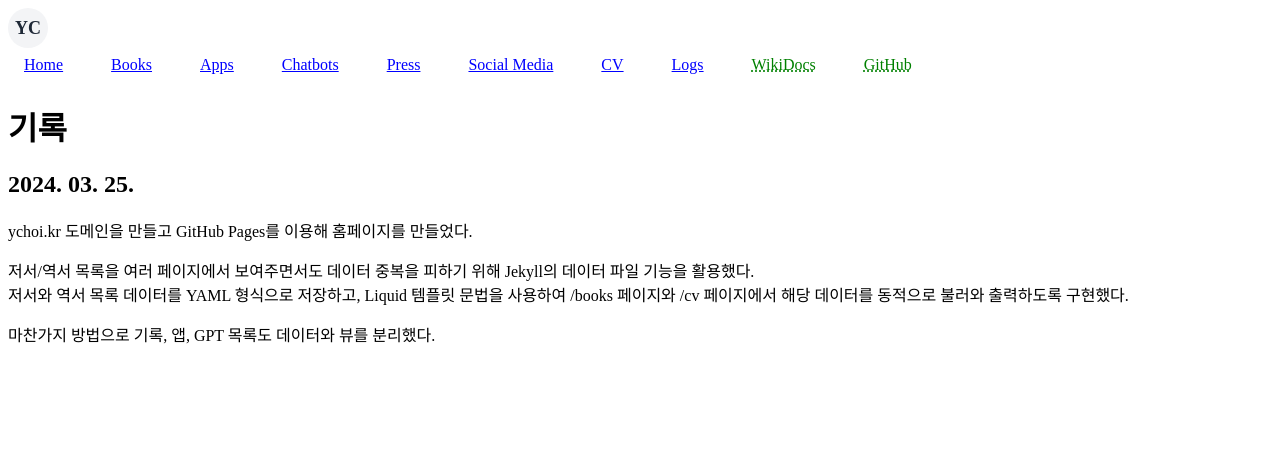
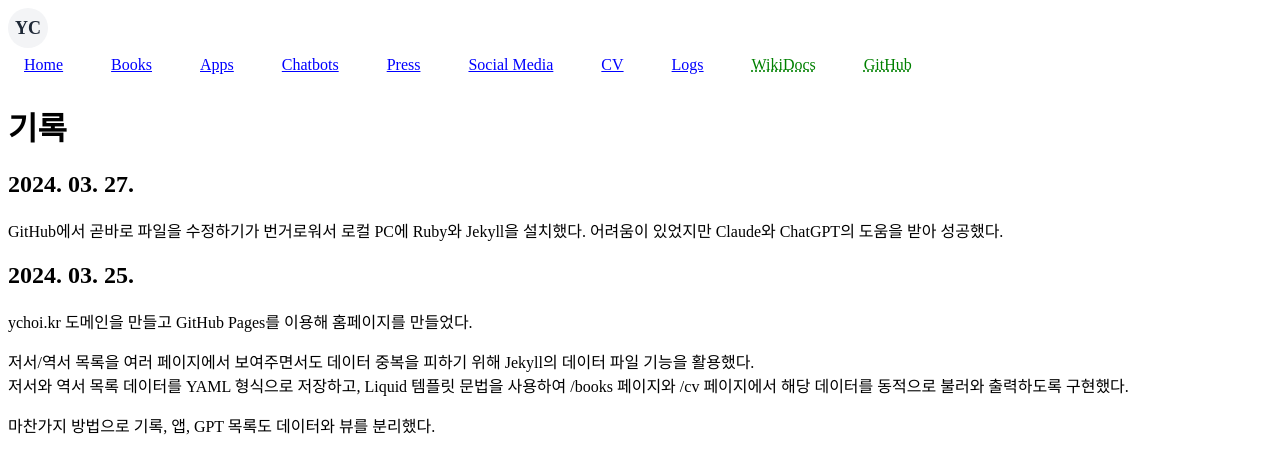
Before and after one commit to ychoi-kr/ychoi.kr, a Jekyll site: the page built from log/index.md, in a window 1280 px wide. Shown: the top 474 px of the page. Built offline with Jekyll 4.4.1, drawn with Linux system fonts in a browser that asks for light colours.

Commit message:
Update log

```diff
--- a/_data/logs.yml
+++ b/_data/logs.yml
@@ -1,3 +1,7 @@
+- date: 2024-03-27
+  content: |
+    GitHub에서 곧바로 파일을 수정하기가 번거로워서 로컬 PC에 Ruby와 Jekyll을 설치했다. 어려움이 있었지만 Claude와 ChatGPT의 도움을 받아 성공했다.
+
 - date: 2024-03-25
   content: |
     ychoi.kr 도메인을 만들고 GitHub Pages를 이용해 홈페이지를 만들었다.
```
